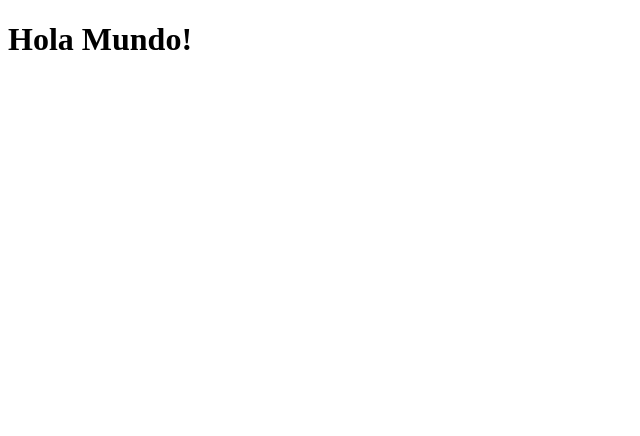
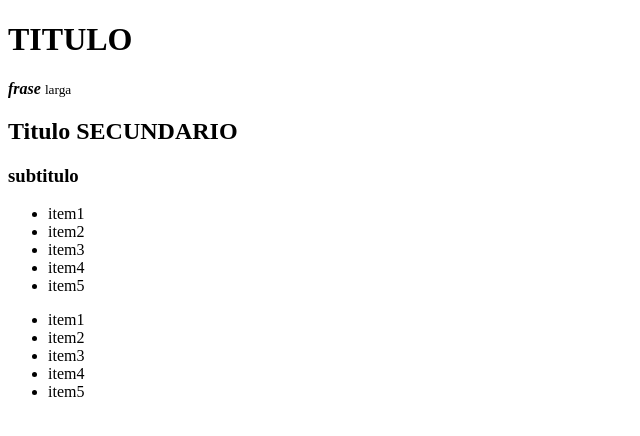
Before and after one commit to Dantegonzalezdelucia/curso-html-css-inicial-integral-main, a plain HTML site: page index.html in a window 1280 px wide. Shown: the whole page, without its empty margins (0-640 px from the left). Drawn offline with Linux system fonts and the light colour scheme.

Commit message:
Pagina nueva

```diff
--- a/index.html
+++ b/index.html
@@ -3,9 +3,46 @@
 <head>
     <meta charset="UTF-8">
     <meta name="viewport" content="width=device-width, initial-scale=1.0">
+
+
+
     <title>Document</title>
 </head>
+
+
 <body>
-    <h1>Hola Mundo!</h1>
+<h1>TITULO</h1>
+<p><b><i>frase </i></b><small>larga</small></p>
+
+
+<h2>Titulo SECUNDARIO</h2>
+<h3>subtitulo
+
+</h3>
+
+<ul>
+<li>item1</li>
+<li>item2</li>
+<li>item3</li>
+<li>item4</li>
+<li>item5</li>
+
+</ul>
+
+
+<ul>
+    <li>item1</li>
+    <li>item2</li>
+    <li>item3</li>
+    <li>item4</li>
+    <li>item5</li>
+
+
+
+
+
+
 </body>
+
+
 </html>
```
